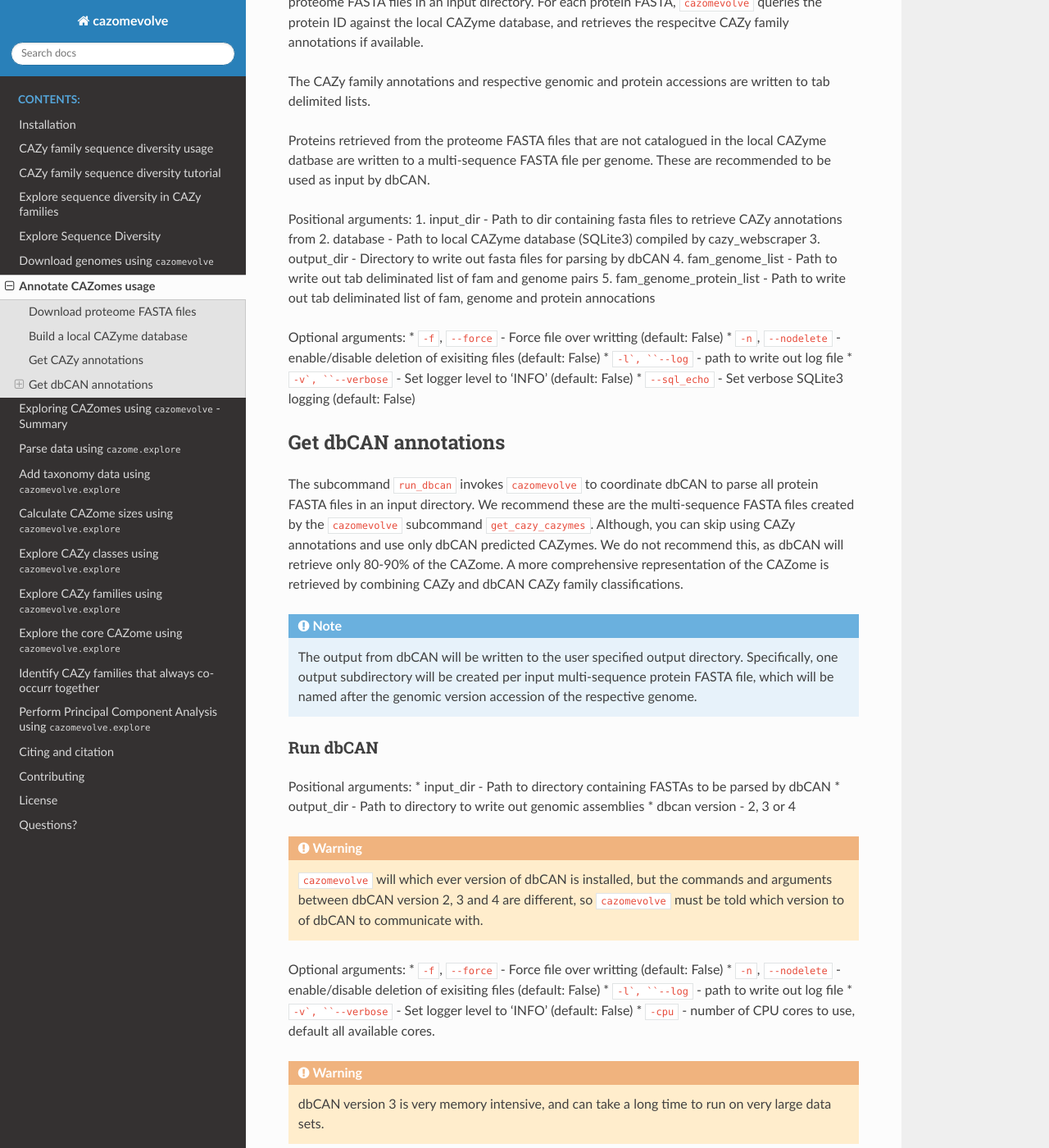
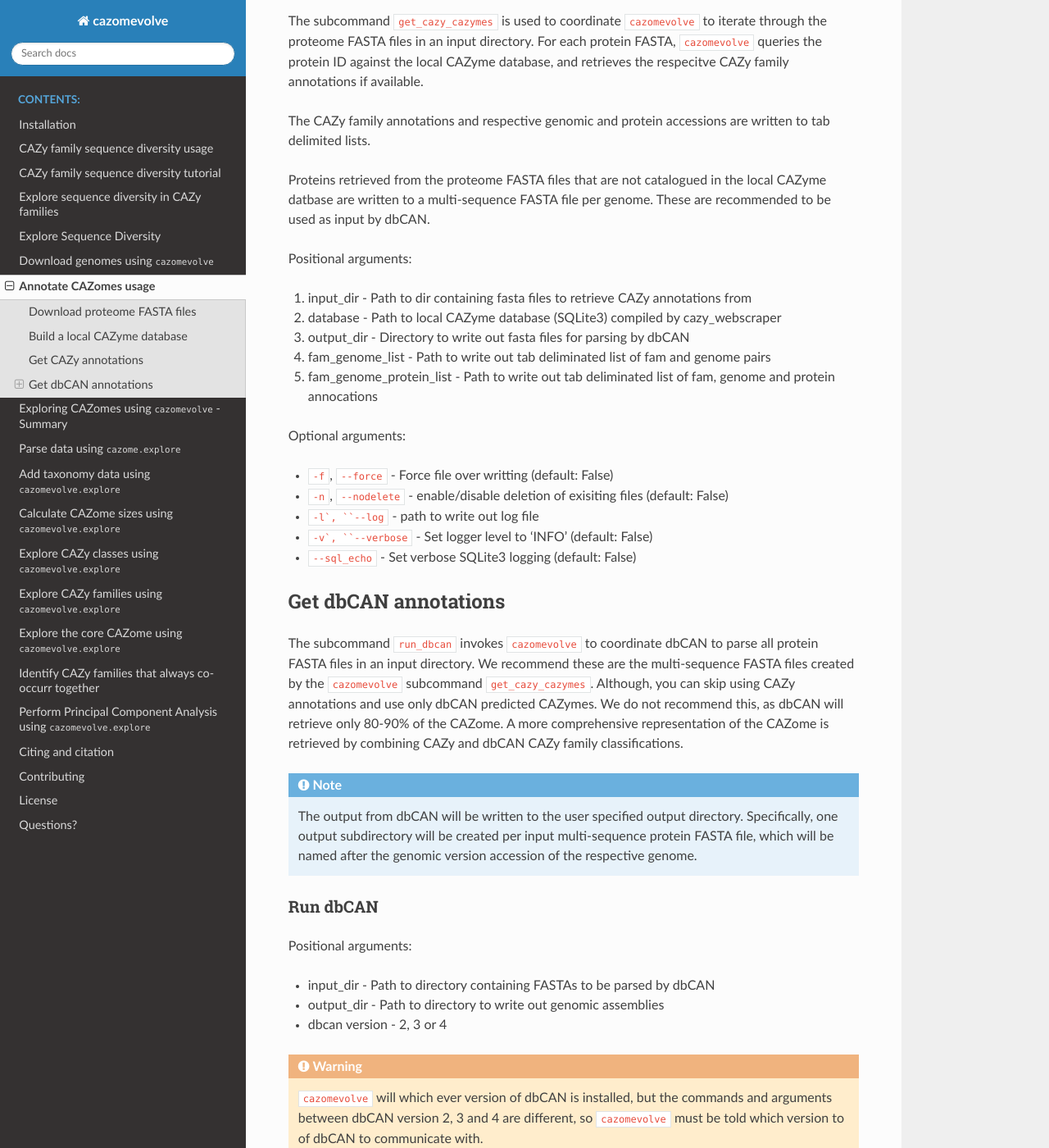
Before and after one commit to HobnobMancer/cazomevolve, a Sphinx documentation site: the page built from docs/source/annotatecazomes/usage.rst, in a window 1280 px wide and 1400 px high, scrolled down 2808 px. Shown: the whole window at 82% size. Built offline with Sphinx 7.4.7 and the Read the Docs theme 2.0.0, drawn with Linux system fonts in a browser that asks for light colours; some of the changed text lies outside the part shown.

Commit message:
fix bullet lists

```diff
--- a/docs/source/annotatecazomes/usage.rst
+++ b/docs/source/annotatecazomes/usage.rst
@@ -85,14 +85,15 @@ be discussed here.
 Use the ``cazomevolve`` subcommand ``build_cazy_db`` to compile a local CAZyme database containing all
 CAZyme records listed in CAZy.
 
-positional arguments:
+Positional arguments:
+
 * email- User email address (Required by NCBI)
 * db- Path to build the local CAZyme db - this is the FILE path not the DIR path
 
 .. note::
   ``cazy_webscraper`` will build all necessary parent directories.
 
-optional arguments:
+Optional arguments:
 
 * ``-h``, ``--help`` - show this help message and exit
 * ``-f``, ``--force``- Force file over writting (default: False)
@@ -122,6 +123,7 @@ Proteins retrieved from the proteome FASTA files that are not catalogued in the
 written to a multi-sequence FASTA file per genome. These are recommended to be used as input by dbCAN.
 
 Positional arguments:
+
 1. input_dir - Path to dir containing fasta files to retrieve CAZy annotations from
 2. database - Path to local CAZyme database (SQLite3) compiled by cazy_webscraper
 3. output_dir - Directory to write out fasta files for parsing by dbCAN
@@ -129,6 +131,7 @@ Positional arguments:
 5. fam_genome_protein_list - Path to write out tab deliminated list of fam, genome and protein annocations
 
 Optional arguments:
+
 * ``-f``, ``--force`` -  Force file over writting (default: False)
 * ``-n``, ``--nodelete`` - enable/disable deletion of exisiting files (default: False)
 * ``-l`, ``--log`` - path to write out log file
@@ -155,6 +158,7 @@ Run dbCAN
 ^^^^^^^^^
 
 Positional arguments:
+
 * input_dir - Path to directory containing FASTAs to be parsed by dbCAN
 * output_dir - Path to directory to write out genomic assemblies
 * dbcan version - 2, 3 or 4
@@ -165,6 +169,7 @@ Positional arguments:
   to of dbCAN to communicate with.
 
 Optional arguments:
+
 * ``-f``, ``--force`` -  Force file over writting (default: False)
 * ``-n``, ``--nodelete`` - enable/disable deletion of exisiting files (default: False)
 * ``-l`, ``--log`` - path to write out log file
@@ -184,11 +189,13 @@ data to a pair of new tab delimited lists or add the data to the existing tab de
 ``get_cazy_cazymes`` subcommand.
 
 Positional arguments:
+
 * dbcan_dir - Path to dir containing output dirs from dbCAN
 * fam_genome_list - Path to write out tab deliminated list of fam and genome pairs
 * fam_genome_protein_list - Path to write out tab deliminated list of fam, genome and protein annocations
 
 Optional arguments:
+
 * ``-f``, ``--force`` -  Force file over writting (default: False)
 * ``-n``, ``--nodelete`` - enable/disable deletion of exisiting files (default: False)
 * ``-l`, ``--log`` - path to write out log file
```
